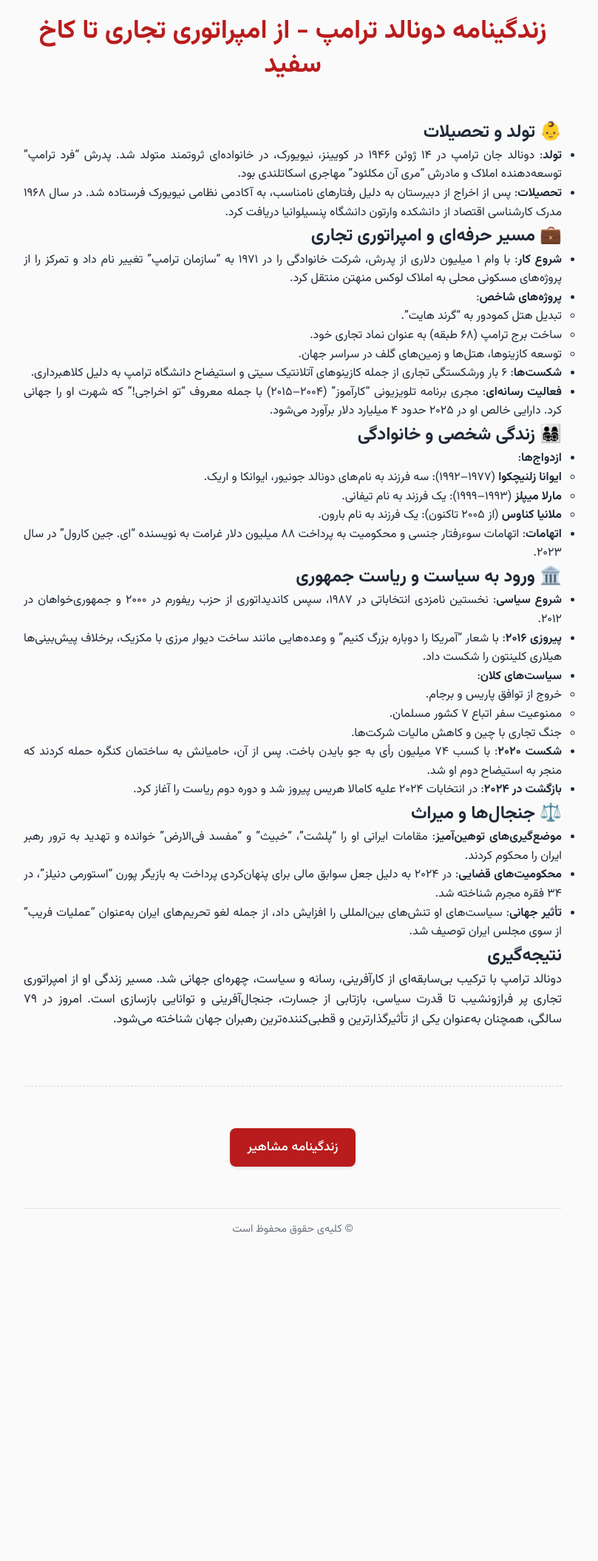
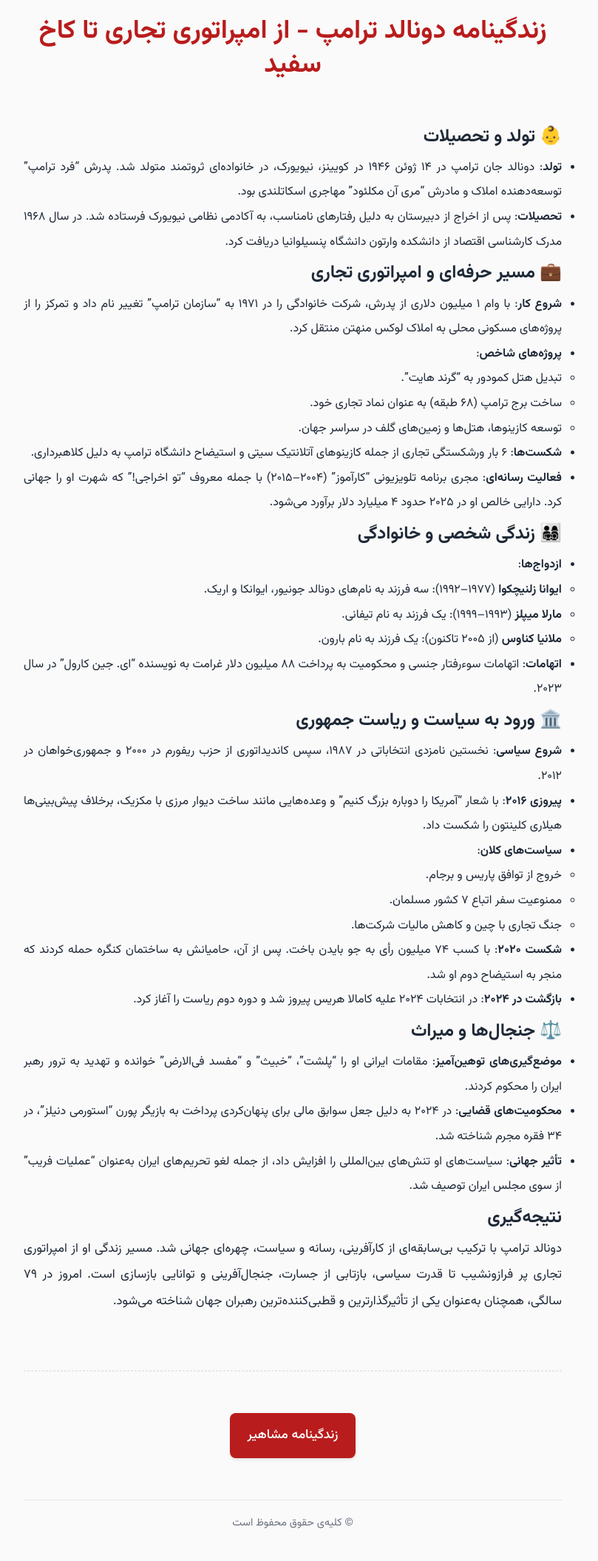
Before and after one commit to darkblog/darkblog.github.io, a Jekyll site: the page built from _posts/2025-7-3-41.md, in a window 1280 px wide. Shown: the whole page at 74% size, without its empty margins (244-1053 px from the left). Built offline with Jekyll 4.4.1, drawn with Linux system fonts in a browser that asks for light colours; before the commit the page ends 1709 px from its top, so only the background shows below that.

Commit message:
Update post.html

```diff
--- a/_layouts/post.html
+++ b/_layouts/post.html
@@ -34,7 +34,7 @@
 
         body {
             font-family: 'Vazirmatn', Tahoma, sans-serif;
-            line-height: 1.6;
+            line-height: 2.1;
             color: var(--text);
             background-color: var(--light-bg);
             padding: 20px;
```
